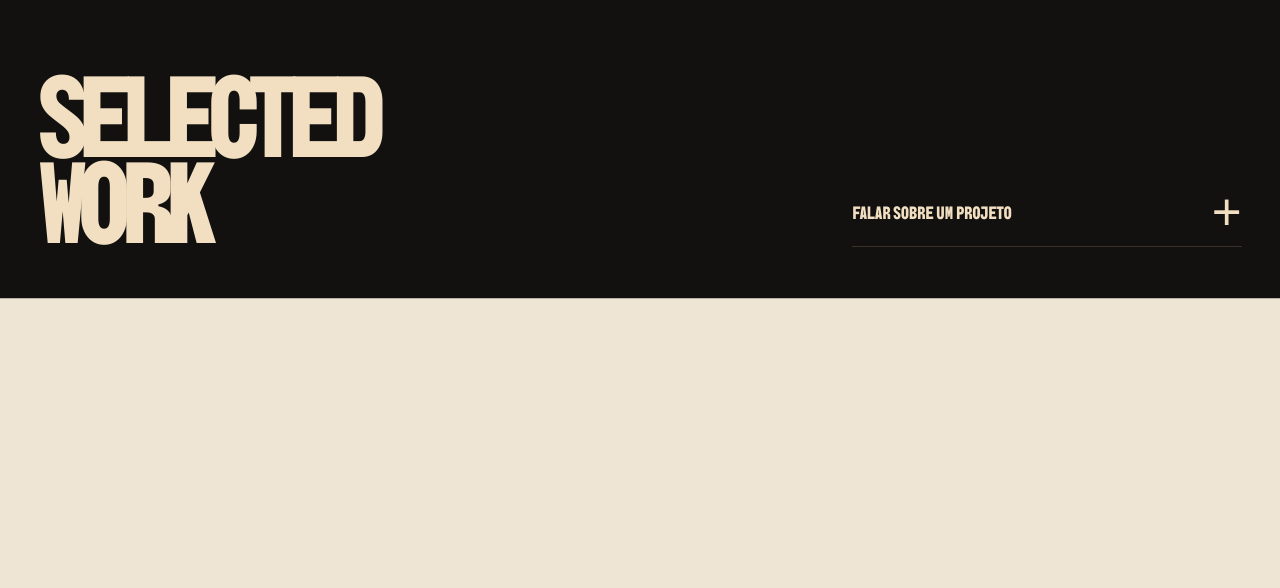
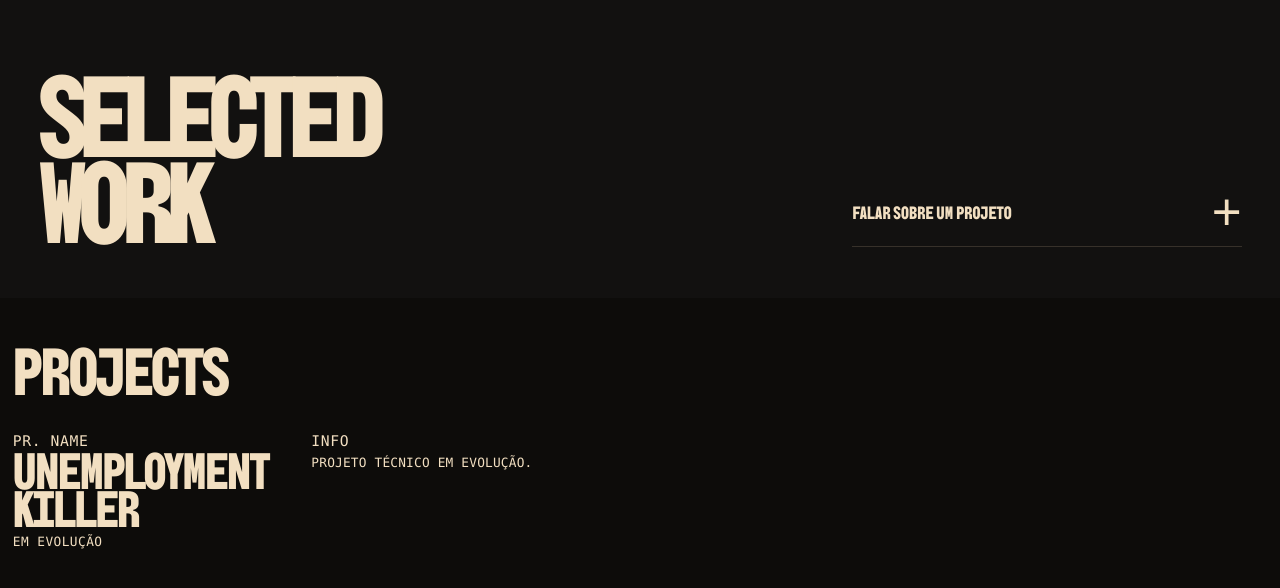
Before and after one commit to lucasnsnt/Portfolio-v2, a Next.js app: page /experiments/media-light-type-hero in a window 1280 px wide. Shown: the part 9183-9771 px from the top of the page. Built offline with nearby package versions, Linux system fonts and the light colour scheme.

Commit message:
feat: add projects refactor

```diff
--- a/components/portfolio/SelectedWorkSection.tsx
+++ b/components/portfolio/SelectedWorkSection.tsx
@@ -1,118 +1,66 @@
 'use client';
 
-import { useEffect, useRef } from 'react';
+import { useRef, type PointerEvent } from 'react';
 import styles from './selected-work-section.module.css';
 
-const clamp = (value: number) => Math.min(Math.max(value, 0), 1);
-
-const projects = [
-  {
-    slug: 'unemployment-killer',
+const project = {
   name: 'Unemployment Killer',
-    role: 'Projeto técnico / Em evolução',
+  status: 'Em evolução',
+  description: 'Projeto técnico em evolução.',
   image: '/media/projects/unemployment-killer/vps-spring-production.png',
-  },
-  {
-    slug: 'celltech',
-    name: 'CellTech Aracaju',
-    role: 'Landing page / Desenvolvimento',
-    image: '/media/projects/celltech/phone-repair-final.webp',
-  },
-  {
-    slug: 'portfolio-v2',
-    name: 'Portfolio v2',
-    role: 'Projeto autoral / Em desenvolvimento',
-    image: '/media/hero/night-motion.jpg',
-  },
-];
-
-const visualStudies = [
-  { name: 'Movimento de interface', image: '/media/hero/green-motion.jpg' },
-  { name: 'Ambiente de trabalho', image: '/media/experiments/environment-fragments-hero/keyboard-motion.jpg' },
-  { name: 'Fragmento de sistema', image: '/media/portfolio/fragments/code-fragment-v1.jpg' },
-];
+  video: '/media/projects/unemployment-killer/project-preview.mp4',
+};
 
 export default function SelectedWorkSection() {
-  const sectionRef = useRef<HTMLElement>(null);
+  const projectRef = useRef<HTMLElement>(null);
 
-  useEffect(() => {
-    const section = sectionRef.current;
-    if (!section) return;
+  const moveVideo = (event: PointerEvent<HTMLElement>) => {
+    if (event.pointerType === 'touch') return;
 
-    const projectNodes = Array.from(section.querySelectorAll<HTMLElement>('[data-selected-project]'));
-    const reducedMotion = window.matchMedia('(prefers-reduced-motion: reduce)');
-    let frame = 0;
-
-    const update = () => {
-      frame = 0;
-      const viewport = Math.max(window.innerHeight, 1);
-
-      projectNodes.forEach((project) => {
-        const bounds = project.getBoundingClientRect();
-        const travel = Math.max(bounds.height - viewport, 1);
-        const progress = reducedMotion.matches ? 1 : clamp(-bounds.top / travel);
-        const reveal = clamp(progress / 0.52);
-        project.style.setProperty('--project-p', reveal.toFixed(4));
-      });
+    const bounds = event.currentTarget.getBoundingClientRect();
+    const progress = (event.clientX - bounds.left) / bounds.width;
+    const shift = (progress - 0.5) * 18;
+    projectRef.current?.style.setProperty('--video-shift', `${shift.toFixed(2)}%`);
   };
 
-    const requestUpdate = () => {
-      if (!frame) frame = window.requestAnimationFrame(update);
-    };
+  return (
+    <section className={styles.section} id="trabalhos" aria-labelledby="projects-title">
+      <h2 id="projects-title">Projects</h2>
 
-    update();
-    window.addEventListener('scroll', requestUpdate, { passive: true });
-    window.addEventListener('resize', requestUpdate);
-    reducedMotion.addEventListener('change', requestUpdate);
+      <article
+        className={styles.project}
+        ref={projectRef}
+        tabIndex={0}
+        onPointerMove={moveVideo}
+        aria-label={`${project.name}, ${project.status}`}
+      >
+        <video
+          className={styles.video}
+          src={project.video}
+          poster={project.image}
+          autoPlay
+          muted
+          loop
+          playsInline
+          preload="metadata"
+          aria-hidden="true"
+        />
 
-    return () => {
-      window.cancelAnimationFrame(frame);
-      window.removeEventListener('scroll', requestUpdate);
-      window.removeEventListener('resize', requestUpdate);
-      reducedMotion.removeEventListener('change', requestUpdate);
-    };
-  }, []);
+        <div className={styles.summary}>
+          <div className={styles.titleBlock}>
+            <p>Pr. name</p>
+            <h3>{project.name}</h3>
+            <p className={styles.status}>{project.status}</p>
+          </div>
 
-  return (
-    <section className={styles.section} id="trabalhos" aria-label="Selected Work" ref={sectionRef}>
-      <div className={styles.projectList}>
-        {projects.map((project, index) => (
-          <article
-            className={`${styles.project} ${styles[project.slug]}`}
-            data-selected-project
-            key={project.name}
-          >
-            <div className={styles.projectStage}>
-              <div className={styles.projectMedia}>
-                <img src={project.image} alt="" />
+          <div className={styles.infoBlock}>
+            <p>Info</p>
+            <p className={styles.description}>{project.description}</p>
           </div>
-              <div className={styles.projectInfo}>
-                <span>PR. {String(index + 1).padStart(2, '0')}</span>
-                <h3>{project.name}</h3>
-                <p>{project.role}</p>
-              </div>
+
+          <div className={styles.sideSpace} aria-hidden="true" />
         </div>
       </article>
-        ))}
-      </div>
-
-      <section className={styles.visualStudies} aria-labelledby="visual-studies-title">
-        <div className={styles.studiesHeading}>
-          <p>Visual studies</p>
-          <h2 id="visual-studies-title">Pesquisa visual</h2>
-        </div>
-
-        <div className={styles.studiesGrid}>
-          {visualStudies.map((study, index) => (
-            <article className={styles.study} key={study.name}>
-              <div className={styles.studyMedia}>
-                <img src={study.image} alt="" />
-              </div>
-              <p>{study.name} / 2026 / {String(index + 1).padStart(2, '0')}</p>
-            </article>
-          ))}
-        </div>
-      </section>
     </section>
   );
 }
--- a/components/portfolio/selected-work-section.module.css
+++ b/components/portfolio/selected-work-section.module.css
@@ -1,283 +1,224 @@
 .section {
-  --work-ink: #11100e;
-  --work-paper: #eee5d5;
-  --work-line: rgb(17 16 14 / 24%);
+  --ink: #0d0c0a;
+  --paper: #f2dfc1;
   position: relative;
   z-index: 2;
-  color: var(--work-ink);
-  background: var(--work-paper);
+  padding: clamp(2rem, 4vw, 4rem) 1vw clamp(8rem, 15vw, 15rem);
+  overflow: hidden;
+  color: var(--paper);
+  background: var(--ink);
 }
 
-.visualStudies {
-  padding-inline: clamp(1rem, 4vw, 4rem);
-}
-
-.studiesHeading p,
-.projectInfo span,
-.projectInfo p,
-.study > p {
-  margin: 0;
-  font: 0.6rem/1.2 ui-monospace, SFMono-Regular, Menlo, monospace;
-  letter-spacing: 0.12em;
+.section h2 {
+  margin: 0 0 2.25rem;
+  font-family: 'Legacy Display', Impact, sans-serif;
+  font-size: clamp(4rem, 5.2vw, 5rem);
+  font-weight: 900;
+  line-height: 0.72;
+  letter-spacing: -0.025em;
   text-transform: uppercase;
 }
 
-.studiesHeading h2,
-.projectInfo h3 {
+.project {
+  --video-shift: 0%;
+  position: relative;
+  min-height: clamp(15rem, 17vw, 18rem);
+  padding-bottom: clamp(2.75rem, 3.5vw, 4rem);
+  outline: none;
+}
+
+.summary {
+  position: relative;
+  z-index: 2;
+  display: flex;
+  align-items: flex-start;
+}
+
+.titleBlock,
+.infoBlock {
+  display: grid;
+  align-content: start;
+}
+
+.titleBlock {
+  width: 23.8%;
+  flex: 0 0 23.8%;
+  padding-right: 2vw;
+}
+
+.infoBlock {
+  width: 43.5%;
+  flex: 0 0 43.5%;
+  padding-right: 2vw;
+}
+
+.sideSpace {
+  min-width: 0;
+  flex: 1;
+}
+
+.titleBlock > p:first-child,
+.infoBlock > p:first-child,
+.status,
+.description {
   margin: 0;
-  font-family: 'Legacy Display', Impact, sans-serif;
-  font-weight: 900;
-  line-height: 0.7;
-  letter-spacing: 0;
+  font-family: ui-monospace, SFMono-Regular, Menlo, monospace;
+  font-weight: 400;
   text-transform: uppercase;
 }
 
-.projectList { border-top: 1px solid var(--work-line); }
-
-.project {
-  --project-p: 0;
-  min-height: 184svh;
-  overflow: clip;
-  border-bottom: 1px solid var(--work-line);
+.titleBlock > p:first-child,
+.infoBlock > p:first-child {
+  font-size: clamp(0.72rem, 1.15vw, 1.35rem);
+  line-height: 1.1;
+  letter-spacing: 0.04em;
 }
 
-.project:nth-child(even) {
-  color: #f2dfc1;
-  background: #17130f;
-  --work-line: rgb(242 223 193 / 22%);
+.titleBlock h3 {
+  max-width: 10ch;
+  margin: 0.25rem 0 0.35rem;
+  font-family: 'Legacy Display', Impact, sans-serif;
+  font-size: clamp(2.45rem, 4vw, 4.75rem);
+  font-weight: 900;
+  line-height: 0.74;
+  letter-spacing: -0.025em;
+  text-transform: uppercase;
 }
 
-.projectStage {
-  position: sticky;
-  top: 0;
-  min-height: 100svh;
-  padding: clamp(1rem, 2vw, 2rem) clamp(1rem, 4vw, 4rem);
-  display: grid;
-  grid-template-columns: repeat(12, minmax(0, 1fr));
-  gap: clamp(1rem, 2vw, 2rem);
-  overflow: hidden;
+.status {
+  font-size: clamp(0.68rem, 1vw, 1.15rem);
+  line-height: 1.1;
+  letter-spacing: 0.035em;
 }
 
-.projectMedia {
-  position: relative;
-  grid-column: 2 / span 8;
-  align-self: center;
-  min-height: clamp(22rem, 47vw, 45rem);
-  overflow: hidden;
-  background: #0d0c0a;
-  clip-path: inset(0 calc((1 - var(--project-p)) * 100%) 0 0);
-  transform: translate3d(calc((1 - var(--project-p)) * -8vw), 0, 0);
-  will-change: clip-path, transform;
+.description {
+  max-width: 42ch;
+  margin-top: 0.35rem;
+  font-size: clamp(0.75rem, 1vw, 1.15rem);
+  line-height: 1.18;
+  letter-spacing: 0.015em;
 }
 
-.project:nth-child(even) .projectMedia {
-  grid-column: 4 / span 8;
-  clip-path: inset(0 0 0 calc((1 - var(--project-p)) * 100%));
-  transform: translate3d(calc((1 - var(--project-p)) * 8vw), 0, 0);
-}
-
-.projectMedia img,
-.studyMedia img {
-  width: 100%;
-  height: 100%;
+.video {
+  position: absolute;
+  z-index: 1;
+  top: 50%;
+  left: 55%;
+  width: 50vw;
+  max-width: 50rem;
+  height: auto;
   display: block;
-  object-fit: cover;
-}
-
-.projectMedia img {
-  position: relative;
-  z-index: 1;
-  filter: saturate(0.62) contrast(1.08);
-  transform: scale(calc(1.18 - var(--project-p) * 0.13))
-    translate3d(calc((1 - var(--project-p)) * 6%), calc((1 - var(--project-p)) * -5%), 0);
-  transition: filter 600ms ease;
-  will-change: transform;
-}
-
-.project:hover .projectMedia img {
-  filter: saturate(0.9) contrast(1.03);
-}
-
-.celltech .projectMedia {
-  background: #10100f;
-}
-
-.projectMedia::before,
-.projectMedia::after {
-  position: absolute;
-  z-index: 2;
-  inset: 0;
   pointer-events: none;
-  content: '';
-}
-
-.projectMedia::before {
-  opacity: calc(0.84 - var(--project-p) * 0.72);
-  background:
-    repeating-linear-gradient(90deg, rgb(238 229 213 / 78%) 0 1px, transparent 1px 6px),
-    repeating-linear-gradient(0deg, rgb(238 229 213 / 68%) 0 1px, transparent 1px 6px);
-  mix-blend-mode: screen;
-}
-
-.projectMedia::after {
-  z-index: 3;
-  opacity: calc(0.62 - var(--project-p) * 0.48);
-  background:
-    linear-gradient(90deg, rgb(16 16 15 / 68%) 0 14%, transparent 42% 68%, rgb(16 16 15 / 56%)),
-    repeating-linear-gradient(0deg, transparent 0 3px, rgb(0 0 0 / 26%) 4px);
-  mix-blend-mode: multiply;
-}
-
-.celltech .projectMedia img {
-  filter: grayscale(1) sepia(0.46) saturate(0.55) contrast(1.3) brightness(0.82);
-  object-position: 56% center;
-  transform: scale(calc(1.28 - var(--project-p) * 0.16))
-    translate3d(calc(4% + (1 - var(--project-p)) * 8%), 0, 0);
-}
-
-.celltech:hover .projectMedia img {
-  filter: grayscale(1) sepia(0.38) saturate(0.64) contrast(1.2) brightness(0.9);
-}
-
-.projectInfo {
-  position: relative;
-  z-index: 4;
-  grid-column: 1 / span 7;
-  align-self: end;
-  padding-bottom: clamp(2rem, 6vw, 5rem);
-  display: grid;
-  gap: 1rem;
-  opacity: clamp(0, calc((var(--project-p) - 0.24) * 2.8), 1);
-  transform: translate3d(calc((1 - var(--project-p)) * -14vw), calc((1 - var(--project-p)) * 5rem), 0);
+  opacity: 0;
+  filter: grayscale(0.25) sepia(0.08) saturate(0.8) contrast(1.08) brightness(0.8);
+  transform: translate3d(calc(-50% + var(--video-shift)), -50%, 0) scale(0.94);
+  transition:
+    opacity 120ms linear,
+    transform 360ms cubic-bezier(0.16, 1, 0.3, 1);
   will-change: transform, opacity;
 }
 
-.project:nth-child(even) .projectInfo {
-  grid-column: 6 / -1;
-  transform: translate3d(calc((1 - var(--project-p)) * 14vw), calc((1 - var(--project-p)) * 5rem), 0);
+.project:hover .video,
+.project:focus-visible .video {
+  opacity: 1;
+  transform: translate3d(calc(-50% + var(--video-shift)), -50%, 0) scale(1);
 }
 
-.projectInfo h3 {
-  font-size: clamp(3.5rem, 7vw, 8rem);
-  clip-path: inset(calc((1 - var(--project-p)) * 100%) 0 0 0);
-  transform: translateY(calc((1 - var(--project-p)) * 0.7em));
-  will-change: clip-path, transform;
+.project:focus-visible {
+  outline: 1px solid var(--paper);
+  outline-offset: 0.4rem;
 }
 
-.projectInfo span,
-.projectInfo p {
-  opacity: clamp(0, calc((var(--project-p) - 0.46) * 2.6), 1);
-  transform: translateY(calc((1 - var(--project-p)) * 1rem));
-}
+@media (max-width: 760px) {
+  .section {
+    padding: 3rem 1rem 8rem;
+  }
 
-.visualStudies {
-  padding-top: clamp(5rem, 10vw, 9rem);
-  padding-bottom: clamp(5rem, 10vw, 9rem);
-  color: #f2dfc1;
-  background: #121110;
-}
+  .section h2 {
+    margin-bottom: 3.5rem;
+    font-size: clamp(4rem, 20vw, 6rem);
+  }
 
-.studiesHeading {
-  max-width: 42rem;
-  margin-bottom: clamp(3rem, 7vw, 6rem);
-  display: grid;
-  gap: 1.25rem;
-}
-
-.studiesHeading h2 { font-size: clamp(4.5rem, 10vw, 10rem); }
-
-.studiesGrid {
-  display: grid;
-  grid-template-columns: repeat(3, minmax(0, 1fr));
-  gap: clamp(0.75rem, 1.5vw, 1.5rem);
-}
-
-.study { min-width: 0; }
-.study:nth-child(2) { margin-top: clamp(3rem, 9vw, 9rem); }
-
-.studyMedia {
-  aspect-ratio: 4 / 5;
-  overflow: hidden;
-  background: #0d0c0a;
-}
-
-.studyMedia img { filter: saturate(0.58) contrast(1.08); }
-.study > p { margin-top: 0.75rem; }
-
-@media (max-width: 760px) {
   .project {
     min-height: auto;
+    padding-bottom: 0;
   }
 
-  .projectStage {
-    position: relative;
-    min-height: auto;
-    padding: 1rem;
+  .summary {
+    display: grid;
     grid-template-columns: repeat(4, minmax(0, 1fr));
-    overflow: visible;
+    gap: 2.5rem 1rem;
   }
 
-  .projectMedia,
-  .project:nth-child(even) .projectMedia {
-    grid-column: 1 / -1;
-    grid-row: auto;
-    min-height: 58svh;
+  .titleBlock,
+  .infoBlock {
+    width: auto;
+    padding: 0;
   }
 
-  .projectInfo,
-  .project:nth-child(even) .projectInfo {
-    grid-column: 1 / -1;
-    grid-row: auto;
-    padding-bottom: 1.5rem;
+  .titleBlock { grid-column: 1 / -1; }
+  .infoBlock { grid-column: 1 / -1; }
+  .sideSpace { display: none; }
+
+  .titleBlock h3 {
+    font-size: clamp(3.2rem, 15vw, 5.2rem);
+  }
+
+  .video {
+    position: relative;
+    z-index: 2;
+    top: auto;
+    left: auto;
+    width: 100%;
+    max-width: none;
+    margin-top: 2.5rem;
     opacity: 1;
     transform: none;
   }
 
-  .projectMedia,
-  .project:nth-child(even) .projectMedia { transform: none; }
+  .project:hover .video,
+  .project:focus-visible .video { transform: none; }
+}
 
-  .projectMedia,
-  .project:nth-child(even) .projectMedia { clip-path: none; }
-
-  .projectInfo h3 {
-    clip-path: none;
-    transform: none;
+@media (prefers-reduced-motion: reduce) {
+  .video {
+    transition: none;
   }
 
-  .projectInfo span,
-  .projectInfo p {
+  .video {
+    visibility: hidden;
+  }
+
+  .project::after {
+    position: absolute;
+    z-index: 1;
+    top: 50%;
+    left: 55%;
+    width: 50vw;
+    max-width: 50rem;
+    aspect-ratio: 16 / 9;
+    content: '';
+    pointer-events: none;
+    opacity: 0;
+    background: url('/media/projects/unemployment-killer/vps-spring-production.png') center / cover no-repeat;
+    filter: grayscale(0.25) sepia(0.08) saturate(0.8) contrast(1.08) brightness(0.8);
+    transform: translate(-50%, -50%);
+  }
+
+  .project:hover::after,
+  .project:focus-visible::after { opacity: 1; }
+}
+
+@media (max-width: 760px) and (prefers-reduced-motion: reduce) {
+  .project::after {
+    position: relative;
+    top: auto;
+    left: auto;
+    width: 100%;
+    max-width: none;
+    margin-top: 2.5rem;
+    display: block;
     opacity: 1;
     transform: none;
   }
-
-  .projectInfo h3 { font-size: clamp(4rem, 18vw, 6.4rem); }
-  .visualStudies { padding: 5rem 1rem; }
-  .studiesHeading h2 { font-size: clamp(4.2rem, 18vw, 6.2rem); }
-  .studiesGrid { grid-template-columns: 1fr; gap: 2.5rem; }
-  .study:nth-child(2) { margin-top: 0; }
-  .studyMedia { aspect-ratio: 4 / 3; }
 }
-
-@media (prefers-reduced-motion: reduce) {
-  .projectMedia,
-  .project:nth-child(even) .projectMedia,
-  .projectInfo,
-  .project:nth-child(even) .projectInfo,
-  .projectInfo h3,
-  .projectInfo span,
-  .projectInfo p {
-    transform: none;
-  }
-
-  .projectMedia img,
-  .celltech .projectMedia img {
-    transition: none;
-    transform: none;
-  }
-
-  .projectInfo { opacity: 1; }
-  .projectMedia { clip-path: none; }
-  .projectInfo h3 { clip-path: none; }
-  .projectInfo span,
-  .projectInfo p { opacity: 1; }
-}
```
Also changed, not shown: 3 other files (tests, documents, lock files or other folders). Lines whose indentation alone changed are shown as unchanged.
